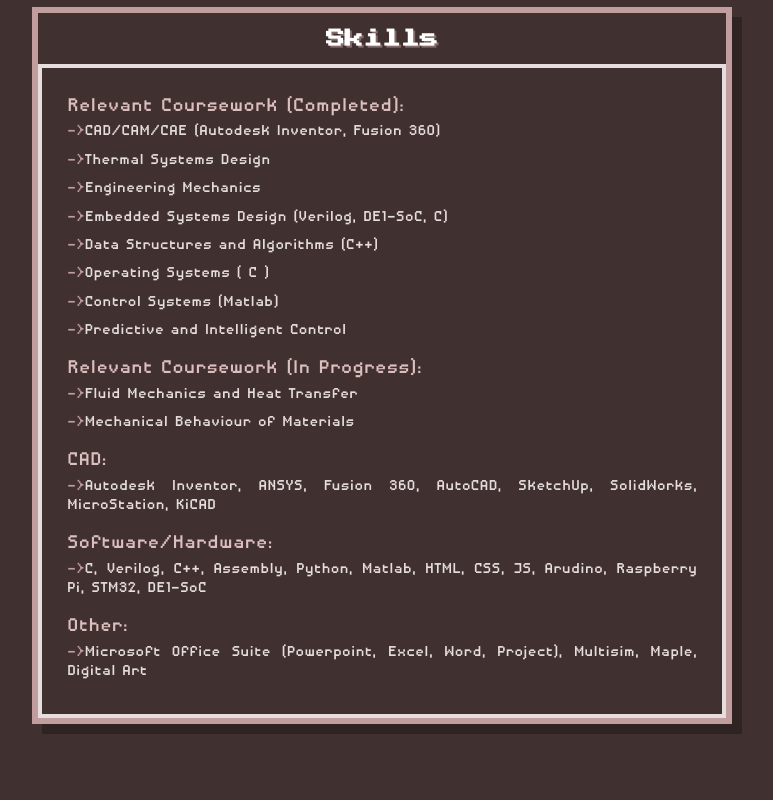
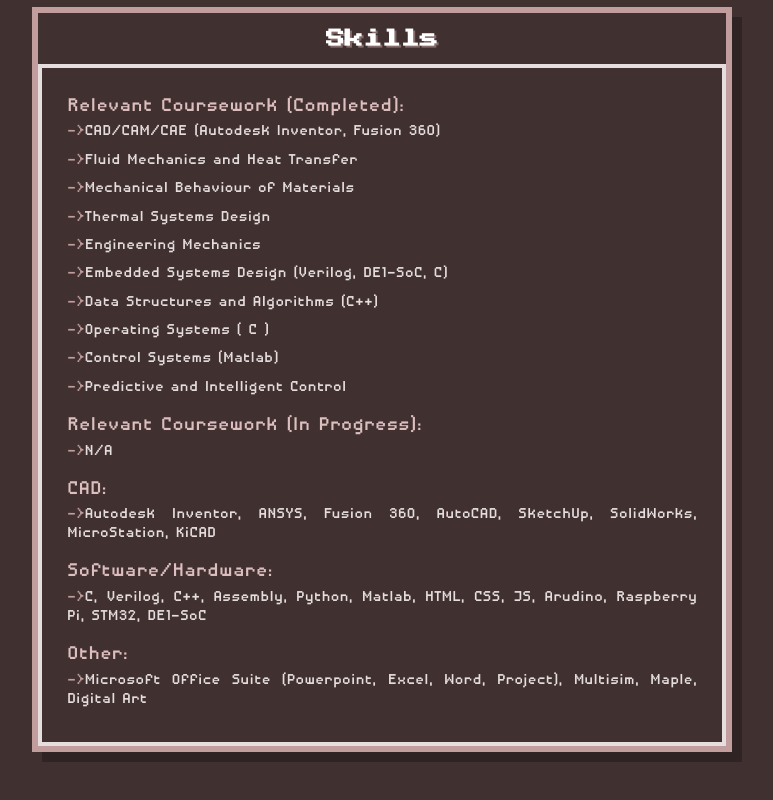
Before and after one commit to AnishParam/Website, a plain HTML site: page about.html in a window 1280 px wide. Shown: the part 1526-2326 px from the top of the page, without its empty margins (258-1031 px from the left). Drawn offline with Linux system fonts and the light colour scheme; a web font is replaced by a local one.

Commit message:
changes to about me section

```diff
--- a/about.html
+++ b/about.html
@@ -132,6 +132,8 @@
                             <h3>
                                 <ul>
                                     <li>CAD/CAM/CAE (Autodesk Inventor, Fusion 360)</li>
+                                    <li>Fluid Mechanics and Heat Transfer</li>
+                                    <li>Mechanical Behaviour of Materials</li>
                                     <li>Thermal Systems Design</li>
                                     <li>Engineering Mechanics</li>
                                     <li>Embedded Systems Design (Verilog, DE1-SoC, C)</li>
@@ -147,8 +149,7 @@
                             </h2>
                                 <h3>
                                     <ul>
-                                        <li>Fluid Mechanics and Heat Transfer</li>
-                                        <li>Mechanical Behaviour of Materials</li>
+                                        <li>N/A</li>
                                     </ul>
                                 </h3>
                             <div class="dividervert"></div>
```
